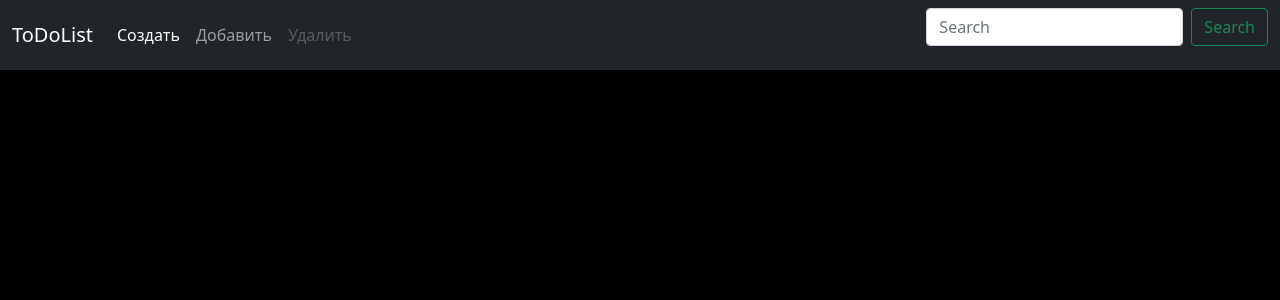
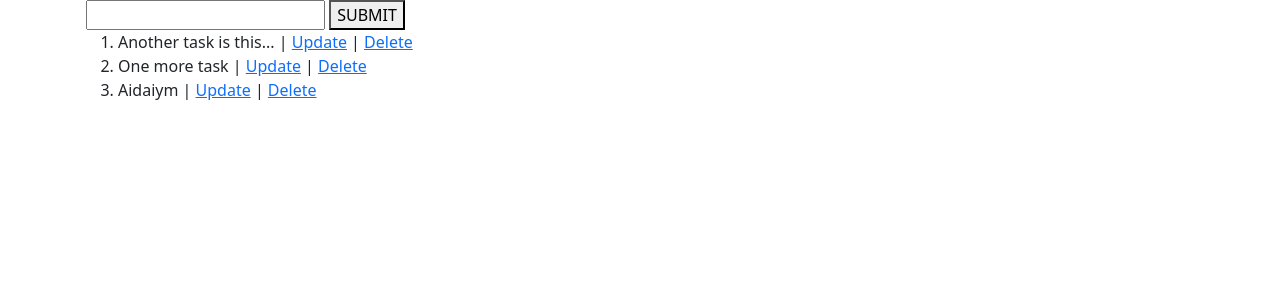
Before and after one commit to aidaiym/todolist_with_django, a Django app: page / in a window 1280 px wide. Shown: the top 300 px of the page. Run offline with Django 3.2, Linux system fonts and the light colour scheme; data comes from the database, SQL or seed files in the repository; both versions use the stored data as it was after the commit; some libraries are stand-ins or nearby versions.

Commit message:
Editing, Deleting, Add  - - - commands

```diff
--- a/todo/todolist/templates/blog/base.html
+++ b/todo/templates/base.html
@@ -1,4 +1,41 @@
-{% load static %}
+<!doctype html>
+<html lang="en">
+
+<head>
+    <!-- Required meta tags -->
+    <meta charset="utf-8">
+    <meta name="viewport" content="width=device-width, initial-scale=1">
+
+    <!-- Bootstrap CSS -->
+    <link rel="stylesheet" href="https://stackpath.bootstrapcdn.com/bootstrap/5.0.0-alpha1/css/bootstrap.min.css"
+        integrity="sha384-r4NyP46KrjDleawBgD5tp8Y7UzmLA05oM1iAEQ17CSuDqnUK2+k9luXQOfXJCJ4I" crossorigin="anonymous">
+
+    <title>
+        {% block title %}
+
+        {% endblock title %}
+        Todo App
+    </title>
+</head>
+
+<body>
+    <div class="container">
+        {% block content %}
+
+        {% endblock content %}
+    </div>
+    <!-- Optional JavaScript -->
+    <!-- Popper.js first, then Bootstrap JS -->
+    <script src="https://cdn.jsdelivr.net/npm/popper.js@1.16.0/dist/umd/popper.min.js"
+        integrity="sha384-Q6E9RHvbIyZFJoft+2mJbHaEWldlvI9IOYy5n3zV9zzTtmI3UksdQRVvoxMfooAo"
+        crossorigin="anonymous"></script>
+    <script src="https://stackpath.bootstrapcdn.com/bootstrap/5.0.0-alpha1/js/bootstrap.min.js"
+        integrity="sha384-oesi62hOLfzrys4LxRF63OJCXdXDipiYWBnvTl9Y9/TRlw5xlKIEHpNyvvDShgf/"
+        crossorigin="anonymous"></script>
+</body>
+
+</html>
+{% comment %} {% load static %}
 <html>
    <head>
       <title>Django </title>
@@ -35,34 +72,4 @@
             </div>
          </nav>
    </body>
-   </html>
-{% comment %}
-<form class="row g-3">
-               <div class="col-md-6">
-                  <label for="inputEmail4" class="form-label">Название задачи</label>
-                  <input type="email" class="form-control" id="inputEmail4">
-               </div>
-               <div class="col-md-4">
-                  <label for="inputState" class="form-label">Статус</label>
-                  <select id="inputState" class="form-select">
-                     <option selected>Choose...</option>
-                     {% for profile in profiles %}
-                     <option class="" value="{{ profile.category }}" name="{{ profile.category }}">{{ profile.category }}</option>
-                     {% endfor %}
-                  </select>
-               </div>
-               <div class="col-md-2">
-                  <label for="inputZip" class="form-label">Дата создания</label>
-                  <input type="date" id="dueDate" class="taskDate" name="date">
-               </div>
-                <ul class="taskList">
-                  {% for profile in profiles %}
-                  <li class="taskItem">
-                     <input type="checkbox" class="taskCheckbox" name="checkedbox" id="{{ profile.options }}" value="{{ profile.options }}">
-                     <label for="{{ profile.options }}"></label>
-                     <span class="options-{{ profile.options }}">{{ profile.options }}</span>
-                     <strong class="taskDate"><i class="fa fa-calendar"></i>{{ profile.created }} - {{ Profile.created_date }}</strong>
-                  </li>
-                  {% endfor %}
-               </ul>
-            </form> {% endcomment %}
+   </html> {% endcomment %}
--- /dev/null
+++ b/todo/templates/index.html
@@ -0,0 +1,34 @@
+{% extends 'base.html' %}
+
+{% block title %}
+Tasks -
+{% endblock title %}
+
+{% block content %}
+    <!-- <h1>Hello, world!</h1> -->
+
+    <form method="post">
+    {% csrf_token %}
+
+        <!-- {{task_form}} to display all -->
+        {{task_form.title}} <!-- to display particular field-->
+
+        <button type="submit">SUBMIT</button>
+    </form>
+
+    <ol>
+        {% for task in tasks %}
+            <li>
+                {% if task.completed == True %}
+                    <strike>{{task.title}} </strike>
+                {% else %}
+                    {{task.title}}
+                {% endif %}
+
+                | <a href="{% url "update_task" task.id %}">Update</a> | <a href="{% url "delete_task" task.id %}">Delete</a>
+
+            </li>
+        {% endfor %}
+    </ol>
+
+{% endblock content %}
--- a/todo/todo/settings.py
+++ b/todo/todo/settings.py
@@ -55,7 +55,7 @@ ROOT_URLCONF = 'todo.urls'
 TEMPLATES = [
     {
         'BACKEND': 'django.template.backends.django.DjangoTemplates',
-        'DIRS': [],
+        'DIRS': ['templates'],
         'APP_DIRS': True,
         'OPTIONS': {
             'context_processors': [
--- a/todo/todo/urls.py
+++ b/todo/todo/urls.py
@@ -14,9 +14,8 @@ Including another URLconf
     2. Add a URL to urlpatterns:  path('blog/', include('blog.urls'))
 """
 from django.contrib import admin
-from django.urls import path, include
-
+from django.urls import path,include # import include
 urlpatterns = [
     path('admin/', admin.site.urls),
-    path('', include('todolist.urls')),
+    path('',include('todolist.urls'))  # add this line
 ]
--- a/todo/todolist/admin.py
+++ b/todo/todolist/admin.py
@@ -1,5 +1,5 @@
 from django.contrib import admin
-from .models import Profile
+from .models import Task
 
-admin.site.register(Profile)
+admin.site.register(Task)
 # Register your models here.
--- /dev/null
+++ b/todo/todolist/forms.py
@@ -0,0 +1,7 @@
+from django import forms
+from django.forms import ModelForm
+from .models import Task
+class TaskForm(forms.ModelForm):
+    class Meta:
+        model = Task
+        fields = "__all__"
--- a/todo/todolist/models.py
+++ b/todo/todolist/models.py
@@ -1,14 +1,24 @@
 from django.db import models
 from django.utils import timezone
 from django.conf import settings
-class Profile(models.Model):
-    CHOICES = (
-        ('Edit', 'Edit'),
-        ('Delete', 'Delete'),
-        ('Add', 'Add'),
-    )
-    username = models.CharField(max_length=300)
-    options = models.CharField(max_length=300, choices = CHOICES)
-    created_date = models.DateTimeField(default=timezone.now)
+# class Profile(models.Model):
+#     CHOICES = (
+#         ('Edit', 'Edit'),
+#         ('Delete', 'Delete'),
+#         ('Add', 'Add'),
+#     )
+#     username = models.CharField(max_length=300)
+#     options = models.CharField(max_length=300, choices = CHOICES)
+#     created_date = models.DateTimeField(default=timezone.now)
+#     def __str__(self):
+#         return self.username
+from django.db import models
+
+# Create your models here.
+class Task(models.Model):
+    title=models.CharField(max_length=350)
+    completed=models.BooleanField(default=False)
+    created=models.DateTimeField(auto_now_add=True)
+
     def __str__(self):
-        return self.username
+        return self.title
--- a/todo/todolist/urls.py
+++ b/todo/todolist/urls.py
@@ -1,6 +1,8 @@
-from django.urls import path
+from django.urls import path, include
 from . import views
 
 urlpatterns = [
-    path('', views.todolist, name='todolist'),
+    path("", views.index, name="index"),
+    path("update/<int:pk>/", views.update_task, name="update_task"),
+    path("delete/<int:pk>/", views.delete_task, name="delete_task"), #this
 ]
--- a/todo/todolist/views.py
+++ b/todo/todolist/views.py
@@ -1,7 +1,38 @@
-from django.shortcuts import render
-from .models import Profile
+from django.shortcuts import render, HttpResponse, redirect
+from .forms import TaskForm
+from .models import Task
 
-def todolist(request):
+# Create your views here.
 
-    return render(request, 'blog/todolist.html')
-# Create your views here.
+
+def index(request):
+    # return HttpResponse("Hello World!!")
+    form = TaskForm()
+
+    if request.method == "POST":
+        # Get the posted form
+        form = TaskForm(request.POST)
+        if form.is_valid():
+            form.save()
+        return redirect("index")
+
+    tasks = Task.objects.all() # add this
+    return render(request, "index.html", {"task_form": form, "tasks": tasks})
+
+def update_task(request, pk):
+    task = Task.objects.get(id=pk)
+
+    form = TaskForm(instance=task)
+
+    if request.method == "POST":
+        form = TaskForm(request.POST, instance=task)
+        if form.is_valid():
+            form.save()
+            return redirect("index")
+
+    return render(request, "update_task.html", {"task_edit_form": form})
+
+def delete_task(request, pk):
+    task = Task.objects.get(id=pk)
+    task.delete()
+    return redirect("index")
```
Also changed, not shown: todo/templates/update_task.html (added, +11 -0 lines), todo/db.sqlite3, todo/templates/blog/todolist.html (renamed from todo/todolist/templates/blog/todolist.html), todo/todolist/migrations/0001_initial.py (added).
